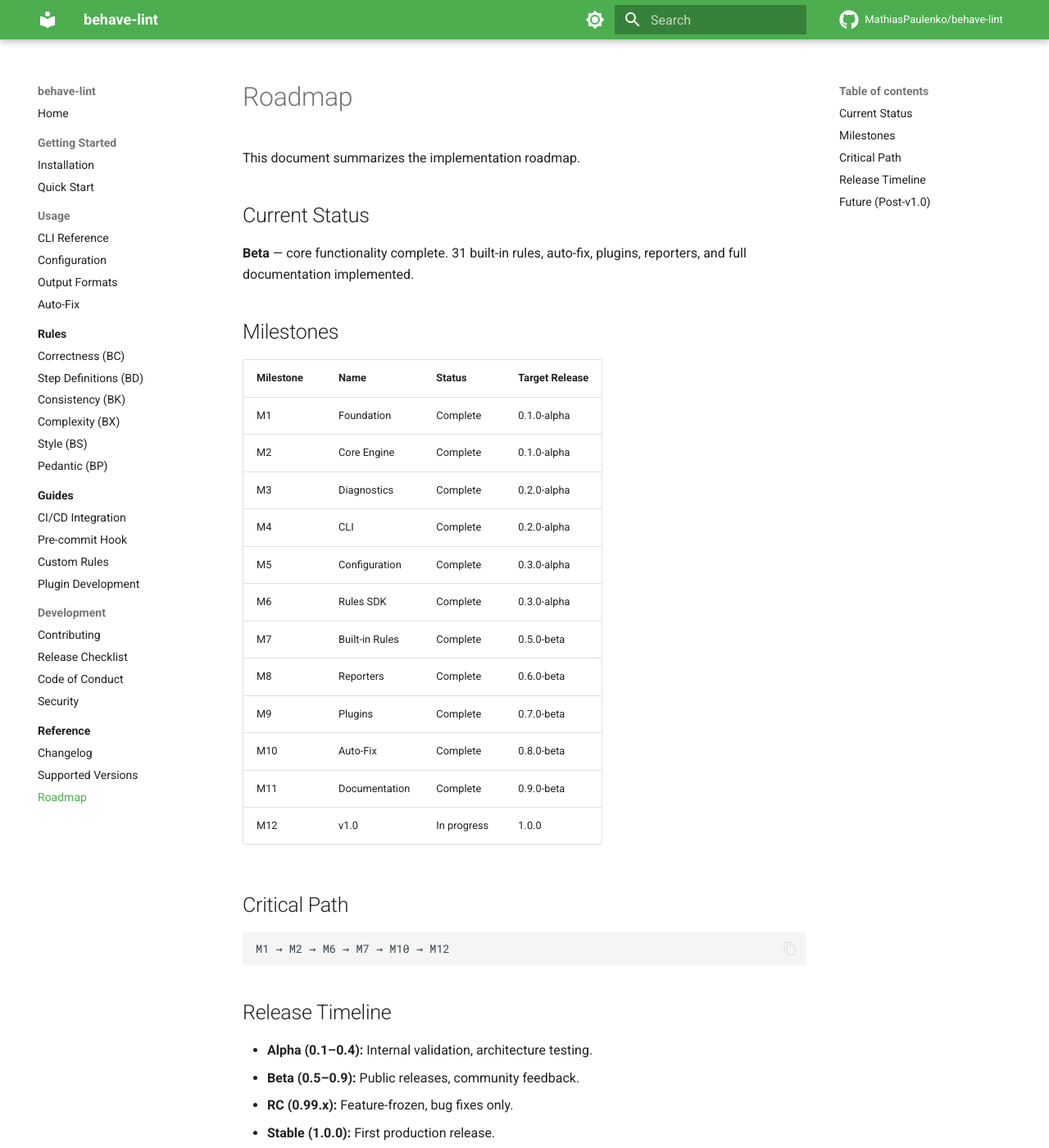
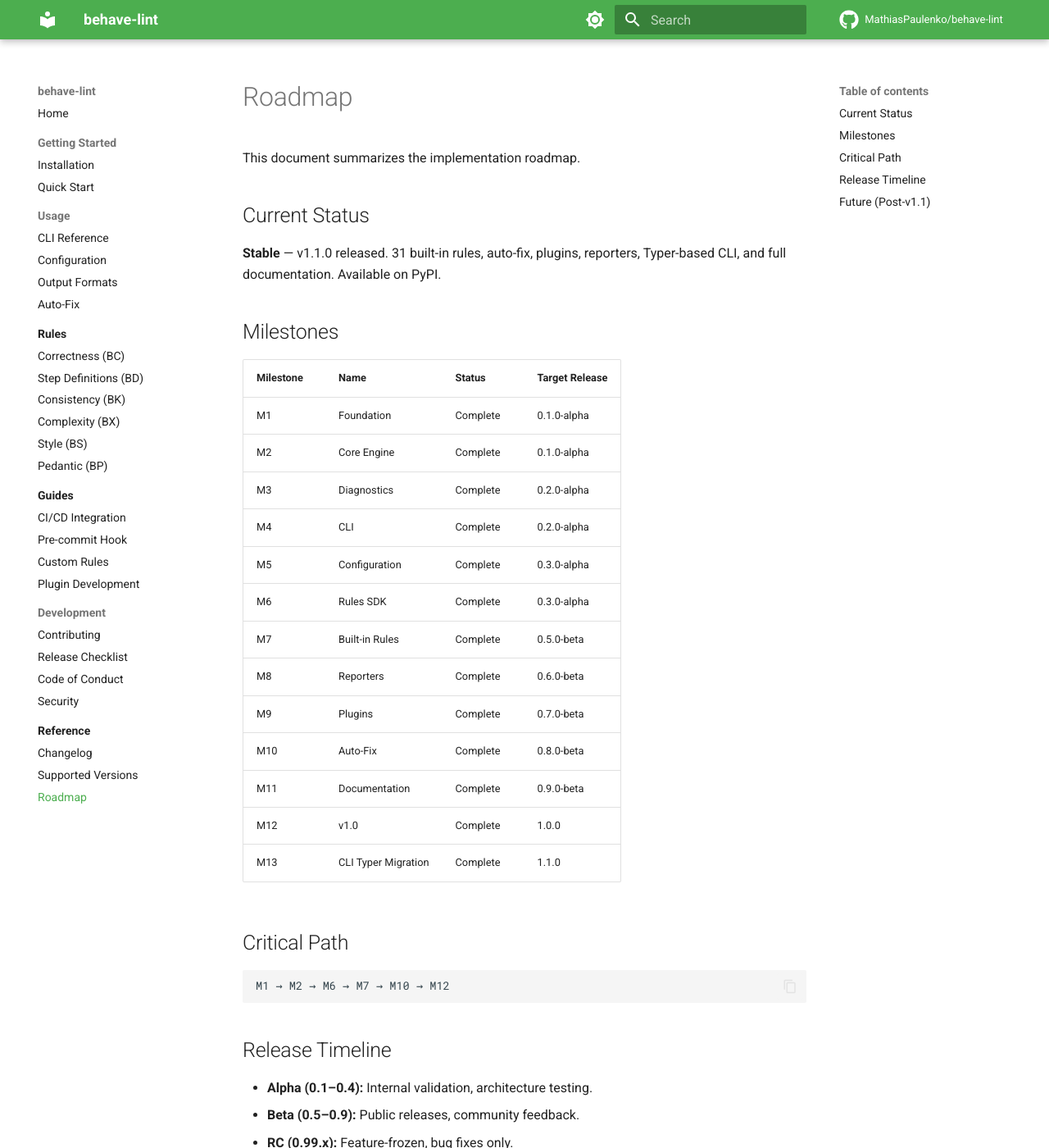
Before and after one commit to MathiasPaulenko/behave-lint, an MkDocs documentation site: the page built from docs/ROADMAP.md, in a window 1280 px wide and 1400 px high. Shown: the whole window at 82% size. Built offline with MkDocs 1.6.1 and Material for MkDocs 9.7.7, drawn with Linux system fonts in a browser that asks for light colours; comment, search, counter and statistics services are not loaded; some of the changed text lies outside the part shown.

Commit message:
docs: mark M12 complete, add M13 (Typer migration), update status to Stable

```diff
--- a/docs/ROADMAP.md
+++ b/docs/ROADMAP.md
@@ -4,8 +4,8 @@ This document summarizes the implementation roadmap.
 
 ## Current Status
 
-**Beta** — core functionality complete. 31 built-in rules, auto-fix,
-plugins, reporters, and full documentation implemented.
+**Stable** — v1.1.0 released. 31 built-in rules, auto-fix, plugins,
+reporters, Typer-based CLI, and full documentation. Available on PyPI.
 
 ## Milestones
 
@@ -22,7 +22,8 @@ plugins, reporters, and full documentation implemented.
 | M9 | Plugins | Complete | 0.7.0-beta |
 | M10 | Auto-Fix | Complete | 0.8.0-beta |
 | M11 | Documentation | Complete | 0.9.0-beta |
-| M12 | v1.0 | In progress | 1.0.0 |
+| M12 | v1.0 | Complete | 1.0.0 |
+| M13 | CLI Typer Migration | Complete | 1.1.0 |
 
 ## Critical Path
 
@@ -36,10 +37,11 @@ M1 → M2 → M6 → M7 → M10 → M12
 - **Beta (0.5–0.9):** Public releases, community feedback.
 - **RC (0.99.x):** Feature-frozen, bug fixes only.
 - **Stable (1.0.0):** First production release.
+- **v1.1.0:** CLI migrated to Typer, documentation updated.
 
-## Future (Post-v1.0)
+## Future (Post-v1.1)
 
-- v1.1+: Profiles, groups, additional rules, cookiecutter template.
+- v1.2+: Profiles, groups, additional rules, cookiecutter template.
 - v2.0+: LSP server, IDE extensions, watch mode, new categories.
 - v3.0+: AI rule suggestions, rule marketplace, cloud rules.
 - v4.0+: Industry packs, compliance packs.
```
